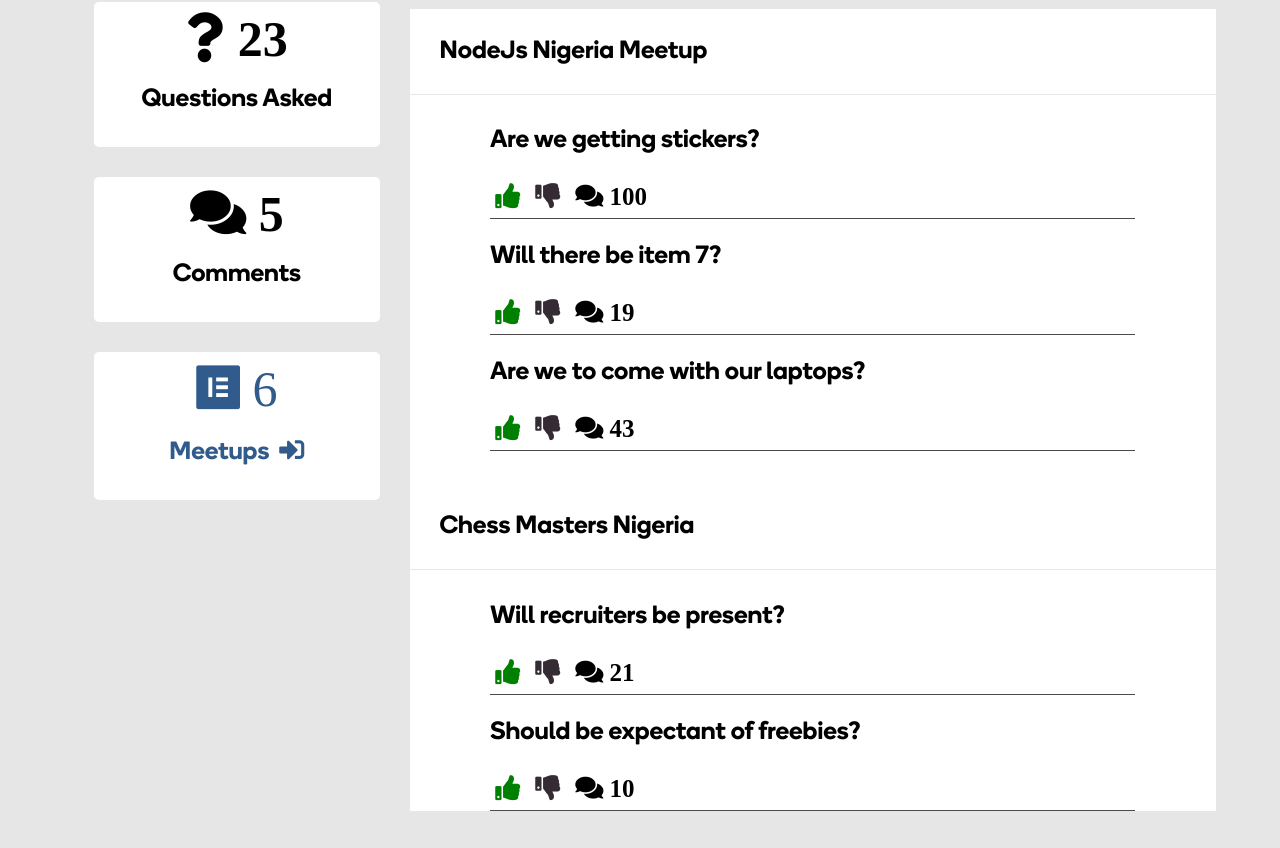
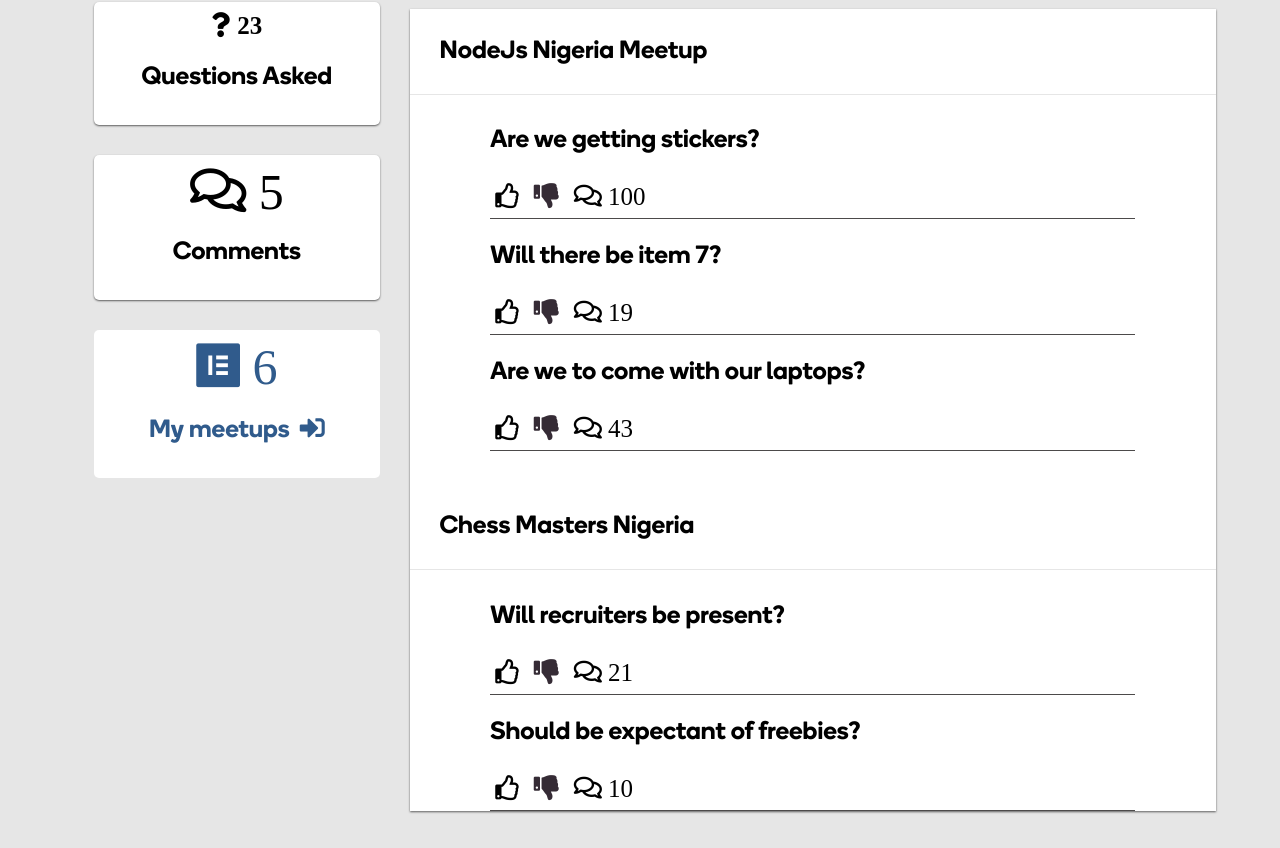
Before and after one commit to cupidcoder/questioner, a plain HTML site: page views/user/profile.html in a window 1280 px wide. Shown: the part 433-1281 px from the top of the page. Drawn offline with Linux system fonts and the light colour scheme.

Commit message:
[Chore #163350558] Improve profile page for admin and user

```diff
--- a/css/main.css
+++ b/css/main.css
@@ -784,6 +784,8 @@
 
 .feedQuestion i {padding: 5px;}
 
+.profileBox {box-shadow: 0 1px 2px rgba(0, 0, 0, 0.6);}
+
 
 /*
 * My Meetup Section
--- a/views/user/profile.html
+++ b/views/user/profile.html
@@ -38,57 +38,57 @@
             <!-- End of Image heading -->
             <div id="dashboardSectionSummary">
                 <div class="dashboardStat" id="summaryBox">
-                    <div class="dashboardStatBox">
-                        <i class="fas fa-question dashboardStatBoxIcon">&nbsp;23</i>
+                    <div class="dashboardStatBox profileBox">
+                        <i class="fas fa-question  Icon">&nbsp;23</i>
                         <p>Questions Asked</p>
                     </div>
-                    <div class="dashboardStatBox">
-                        <i class="fas fa-comments dashboardStatBoxIcon">&nbsp;5</i>
+                    <div class="dashboardStatBox profileBox">
+                        <i class="far fa-comments dashboardStatBoxIcon">&nbsp;5</i>
                         <p>Comments</p>
                     </div>
                     <a href="my-meetups.html" id="summaryBoxMeetupLink">
                         <div class="dashboardStatBox">
                             <i class="fab fa-elementor dashboardStatBoxIcon">&nbsp;6</i>
-                            <p>Meetups&nbsp;&nbsp;<i class="fas fa-sign-in-alt"></i></p>
+                            <p>My meetups&nbsp;&nbsp;<i class="fas fa-sign-in-alt"></i></p>
                         </div>
                     </a>
                 </div>
                 <div class="dashboardStat" id="feedBox">
                     <h2>Your Feeds</h2>
-                    <div id="feedBoxQuestions">
+                    <div id="feedBoxQuestions" class="profileBox">
                         <!-- First Question Feed -->
                         <a href="meetup-details.html"><h4>NodeJs Nigeria Meetup</h4></a>
                         <div class="feedQuestion">
                             <p>Are we getting stickers?</p>
-                            <i class="fas fa-thumbs-up thumbs-up-green"></i>
+                            <i class="far fa-thumbs-up"></i>
                             <i class="fas fa-thumbs-down thumbs-down-red"></i>
-                            <i class="fas fa-comments">&nbsp;100</i>
+                            <i class="far fa-comments">&nbsp;100</i>
                         </div>
                         <div class="feedQuestion">
                             <p>Will there be item 7?</p>
-                            <i class="fas fa-thumbs-up thumbs-up-green"></i>
+                            <i class="far fa-thumbs-up"></i>
                             <i class="fas fa-thumbs-down thumbs-down-red"></i>
-                            <i class="fas fa-comments">&nbsp;19</i>
+                            <i class="far fa-comments">&nbsp;19</i>
                         </div>
                         <div class="feedQuestion">
                             <p>Are we to come with our laptops?</p>
-                            <i class="fas fa-thumbs-up thumbs-up-green"></i>
+                            <i class="far fa-thumbs-up"></i>
                             <i class="fas fa-thumbs-down thumbs-down-red"></i>
-                            <i class="fas fa-comments">&nbsp;43</i>
+                            <i class="far fa-comments">&nbsp;43</i>
                         </div>
                         <!-- Second Question Feed -->
                         <a href="meetup-details.html"><h4>Chess Masters Nigeria</h4></a>
                         <div class="feedQuestion">
                                 <p>Will recruiters be present?</p>
-                                <i class="fas fa-thumbs-up thumbs-up-green"></i>
+                                <i class="far fa-thumbs-up"></i>
                                 <i class="fas fa-thumbs-down thumbs-down-red"></i>
-                                <i class="fas fa-comments">&nbsp;21</i>
+                                <i class="far fa-comments">&nbsp;21</i>
                         </div>
                         <div class="feedQuestion">
                                 <p>Should be expectant of freebies?</p>
-                                <i class="fas fa-thumbs-up thumbs-up-green"></i>
+                                <i class="far fa-thumbs-up"></i>
                                 <i class="fas fa-thumbs-down thumbs-down-red"></i>
-                                <i class="fas fa-comments">&nbsp;10</i>
+                                <i class="far fa-comments">&nbsp;10</i>
                         </div>
                     </div>
                 </div>
```
Also changed, not shown: views/admin/profile.html (+4 -4 lines).
